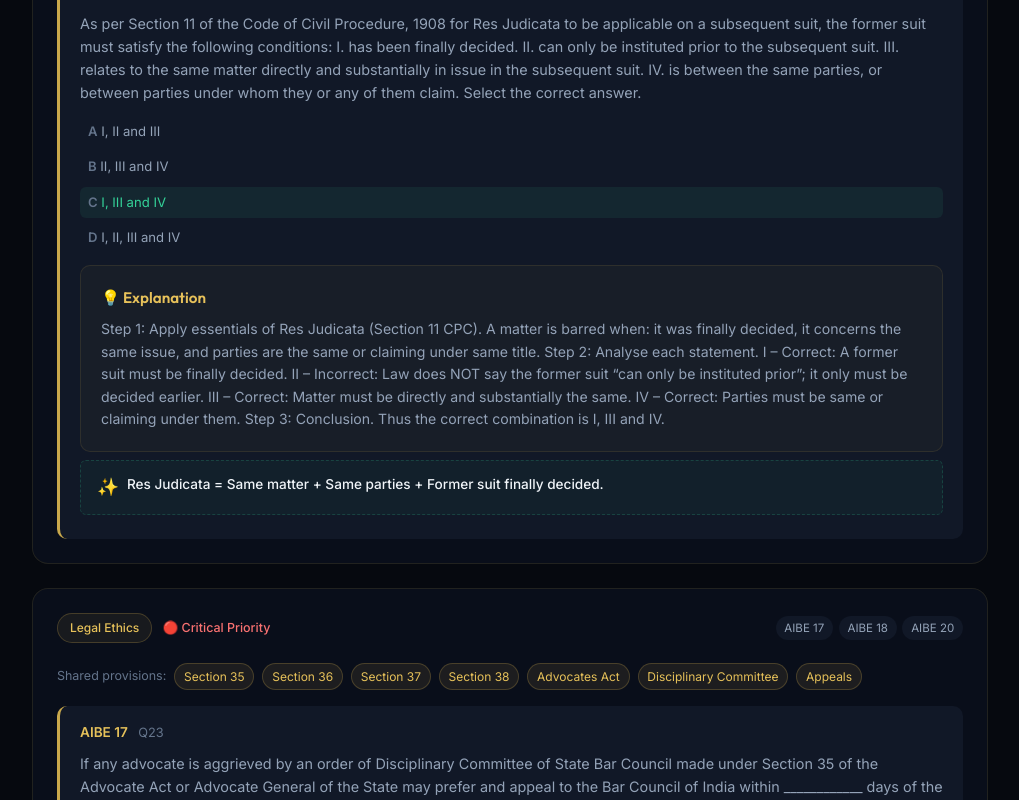
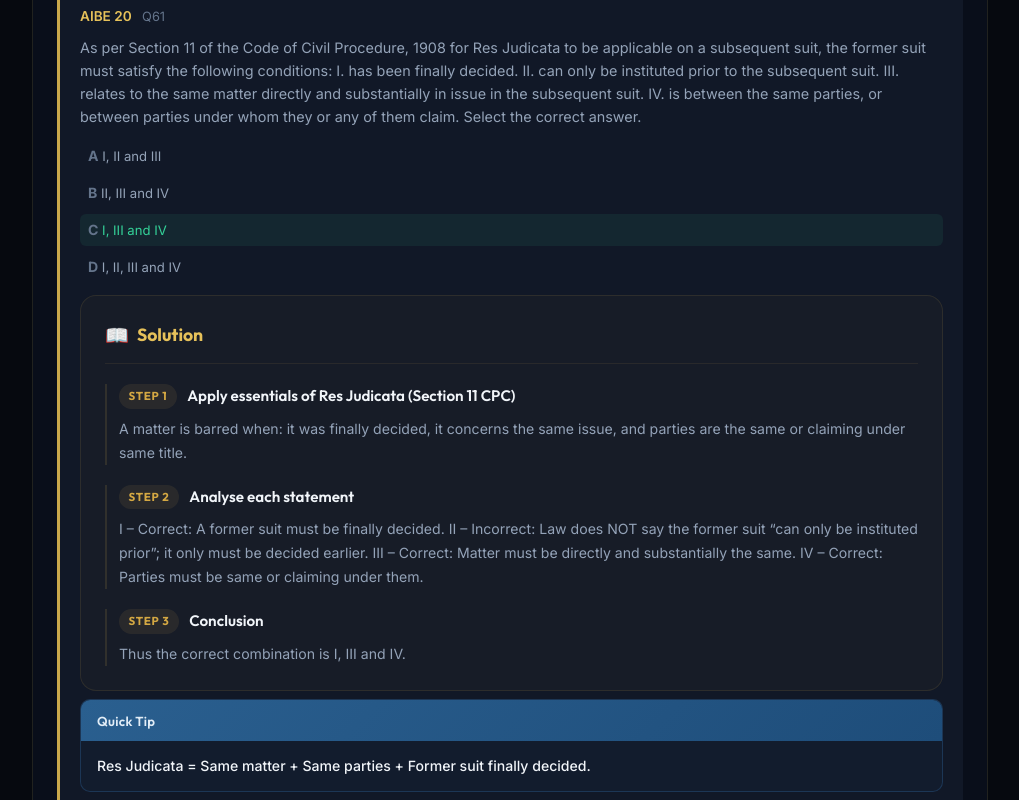
Before and after one commit to HridayHS/aibe, a React (Vite) app: page /repeats in a window 1280 px wide. Shown: the part 1920-2720 px from the top of the page, without its empty margins (260-1279 px from the left). Built offline with nearby package versions, Linux system fonts and the light colour scheme.

Commit message:
Redesign question display: structured solution steps, PDF-style Quick Tip box, spacious layout

```diff
--- a/src/pages/MockTest.jsx
+++ b/src/pages/MockTest.jsx
@@ -1,5 +1,6 @@
 import { useState, useMemo, useEffect, useCallback } from 'react'
 import questions from '../data/questions.json'
+import { parseSolution } from '../utils/parseSolution'
 import './MockTest.css'
 
 const SUBJECTS = [...new Set(questions.map(q => q.subject))].sort()
@@ -192,14 +193,31 @@ export default function MockTest() {
                 </div>
                 {q.solution && (
                   <div className="q-solution-box" style={{ marginTop: '0.75rem' }}>
-                    <div className="q-solution-title">💡 Explanation</div>
-                    <div className="q-solution-text">{q.solution}</div>
+                    <div className="q-solution-header">
+                      <span className="q-solution-icon">📖</span>
+                      <span className="q-solution-title">Solution</span>
+                    </div>
+                    <div className="q-solution-steps">
+                      {parseSolution(q.solution).map((step, idx) => (
+                        <div key={idx} className="q-step">
+                          {step.stepNum && (
+                            <div className="q-step-header">
+                              <span className="q-step-badge">Step {step.stepNum}</span>
+                              {step.title && <span className="q-step-title">{step.title}</span>}
+                            </div>
+                          )}
+                          <p className="q-step-body">{step.body}</p>
+                        </div>
+                      ))}
+                    </div>
                   </div>
                 )}
                 {q.quickTip && (
                   <div className="q-quicktip-box" style={{ marginTop: '0.5rem' }}>
-                    <span className="q-quicktip-icon">✨</span>
-                    <span className="q-quicktip-text">{q.quickTip}</span>
+                    <div className="q-quicktip-header">
+                      <span className="q-quicktip-label">Quick Tip</span>
+                    </div>
+                    <p className="q-quicktip-text">{q.quickTip}</p>
                   </div>
                 )}
               </div>
--- a/src/pages/Questions.css
+++ b/src/pages/Questions.css
@@ -67,11 +67,12 @@
 .questions-list {
   display: flex;
   flex-direction: column;
-  gap: 1rem;
+  gap: 1.5rem;
 }
 
+/* ===== Question Card - Spacious Layout ===== */
 .question-card {
-  padding: 1.25rem 1.5rem;
+  padding: 1.75rem 2rem;
 }
 .question-card:hover {
   transform: none;
@@ -81,14 +82,16 @@
   display: flex;
   align-items: center;
   gap: 0.75rem;
-  margin-bottom: 0.75rem;
+  margin-bottom: 1.25rem;
   flex-wrap: wrap;
+  padding-bottom: 1rem;
+  border-bottom: 1px solid var(--border-subtle);
 }
 .q-number {
   font-family: var(--font-display);
   font-weight: 700;
   color: var(--gold-400);
-  font-size: 0.95rem;
+  font-size: 1.05rem;
 }
 .q-tags {
   display: flex;
@@ -101,53 +104,216 @@
   background: var(--bg-tertiary);
 }
 
+/* ===== Question Text ===== */
 .q-text {
   color: var(--text-primary);
-  font-size: 0.95rem;
-  line-height: 1.6;
-  margin-bottom: 1rem;
+  font-size: 1rem;
+  line-height: 1.75;
+  margin-bottom: 1.5rem;
   white-space: pre-line;
+  font-weight: 500;
 }
 
+/* ===== Options ===== */
 .q-options {
   display: flex;
   flex-direction: column;
-  gap: 0.5rem;
-  margin-bottom: 0.75rem;
+  gap: 0.65rem;
+  margin-bottom: 1rem;
 }
 .q-option {
   display: flex;
   align-items: flex-start;
-  gap: 0.65rem;
-  padding: 0.55rem 0.85rem;
-  border-radius: var(--radius-sm);
+  gap: 0.85rem;
+  padding: 0.75rem 1rem;
+  border-radius: var(--radius-md);
   background: var(--bg-tertiary);
   border: 1px solid transparent;
-  font-size: 0.9rem;
+  font-size: 0.92rem;
   color: var(--text-secondary);
   transition: all var(--transition-fast);
+  line-height: 1.6;
+}
+.q-option:hover {
+  background: rgba(17, 24, 39, 0.9);
+  border-color: var(--border-default);
 }
 .q-option.correct {
-  border-color: rgba(52, 211, 153, 0.4);
-  background: rgba(52, 211, 153, 0.08);
+  border-color: rgba(52, 211, 153, 0.5);
+  background: rgba(52, 211, 153, 0.06);
   color: var(--accent-300);
+  box-shadow: 0 0 20px rgba(52, 211, 153, 0.06);
 }
 .q-option.dimmed {
-  opacity: 0.5;
+  opacity: 0.45;
 }
 .opt-letter {
-  font-weight: 600;
+  font-weight: 700;
   color: var(--text-tertiary);
-  min-width: 1.2rem;
+  min-width: 1.4rem;
+  font-size: 0.88rem;
 }
 .q-option.correct .opt-letter {
   color: var(--accent-300);
 }
 
-.show-answer-btn {
-  font-size: 0.82rem;
+/* ===== Correct Answer Bar ===== */
+.q-correct-answer-bar {
+  display: flex;
+  align-items: center;
+  gap: 0.5rem;
+  padding: 0.85rem 1rem;
+  margin-bottom: 0.75rem;
+  border-radius: var(--radius-md);
+  background: rgba(52, 211, 153, 0.06);
+  border: 1px solid rgba(52, 211, 153, 0.2);
+  font-size: 0.9rem;
+}
+.q-correct-label {
+  font-weight: 700;
+  color: var(--accent-300);
+  white-space: nowrap;
+}
+.q-correct-value {
+  color: var(--text-secondary);
+  line-height: 1.5;
 }
 
+/* ===== Show/Hide Answer Button ===== */
+.show-answer-btn {
+  font-size: 0.85rem;
+  font-weight: 600;
+  margin-top: 0.25rem;
+}
+
+/* ===== Structured Solution Box ===== */
+.q-solution-box {
+  margin-top: 1.25rem;
+  padding: 1.5rem;
+  border-radius: var(--radius-lg);
+  background: rgba(201, 168, 76, 0.03);
+  border: 1px solid rgba(201, 168, 76, 0.12);
+  animation: fadeIn 0.3s ease both;
+}
+
+.q-solution-header {
+  display: flex;
+  align-items: center;
+  gap: 0.5rem;
+  margin-bottom: 1.25rem;
+  padding-bottom: 0.75rem;
+  border-bottom: 1px solid rgba(201, 168, 76, 0.1);
+}
+
+.q-solution-icon {
+  font-size: 1.2rem;
+}
+
+.q-solution-title {
+  font-family: var(--font-display);
+  font-size: 1.1rem;
+  font-weight: 700;
+  color: var(--gold-300);
+}
+
+.q-solution-steps {
+  display: flex;
+  flex-direction: column;
+  gap: 1.25rem;
+}
+
+/* Individual step styling */
+.q-step {
+  padding-left: 0.75rem;
+  border-left: 2px solid rgba(201, 168, 76, 0.15);
+}
+
+.q-step-header {
+  display: flex;
+  align-items: center;
+  gap: 0.65rem;
+  margin-bottom: 0.5rem;
+}
+
+.q-step-badge {
+  font-family: var(--font-display);
+  font-size: 0.72rem;
+  font-weight: 700;
+  text-transform: uppercase;
+  letter-spacing: 0.06em;
+  color: var(--gold-400);
+  background: rgba(201, 168, 76, 0.1);
+  padding: 0.2rem 0.6rem;
+  border-radius: var(--radius-full);
+  white-space: nowrap;
+}
+
+.q-step-title {
+  font-family: var(--font-display);
+  font-size: 0.95rem;
+  font-weight: 600;
+  color: var(--text-primary);
+}
+
+.q-step-body {
+  font-size: 0.88rem;
+  color: var(--text-secondary);
+  line-height: 1.7;
+}
+
+/* ===== Quick Tip Box - PDF-style with blue accent ===== */
+.q-quicktip-box {
+  margin-top: 1rem;
+  border-radius: var(--radius-md);
+  overflow: hidden;
+  border: 1px solid rgba(56, 132, 204, 0.25);
+  background: rgba(56, 132, 204, 0.04);
+  animation: fadeIn 0.3s ease both;
+}
+
+.q-quicktip-header {
+  background: linear-gradient(135deg, #2a5f8f, #1e4d7a);
+  padding: 0.5rem 1rem;
+}
+
+.q-quicktip-label {
+  font-family: var(--font-display);
+  font-size: 0.82rem;
+  font-weight: 600;
+  color: #e2edf7;
+  letter-spacing: 0.02em;
+}
+
+.q-quicktip-text {
+  padding: 0.85rem 1rem;
+  font-size: 0.88rem;
+  line-height: 1.6;
+  color: var(--text-primary);
+  font-weight: 500;
+}
+
+/* ===== Tags for withdrawn ===== */
+.tag-withdrawn {
+  color: #f87171;
+  border-color: rgba(248, 113, 113, 0.4);
+  background: rgba(248, 113, 113, 0.08);
+}
+
+.withdrawn-note {
+  font-size: 0.85rem;
+  color: #f87171;
+  padding: 0.75rem 1rem;
+  border-radius: var(--radius-md);
+  background: rgba(248, 113, 113, 0.04);
+  border: 1px dashed rgba(248, 113, 113, 0.25);
+  margin-top: 0.75rem;
+  line-height: 1.5;
+  display: flex;
+  align-items: center;
+  gap: 0.5rem;
+}
+
+/* ===== Pagination ===== */
 .pagination {
   display: flex;
   align-items: center;
@@ -160,22 +326,15 @@
   color: var(--text-secondary);
 }
 
-.tag-withdrawn {
-  color: #f87171;
-  border-color: rgba(248, 113, 113, 0.4);
-  background: rgba(248, 113, 113, 0.08);
+/* ===== Responsive ===== */
+@media (max-width: 768px) {
+  .question-card {
+    padding: 1.25rem 1rem;
+  }
+  .q-solution-box {
+    padding: 1rem;
+  }
+  .q-step {
+    padding-left: 0.5rem;
+  }
 }
-
-.withdrawn-note {
-  font-size: 0.85rem;
-  color: #f87171;
-  padding: 0.65rem 0.85rem;
-  border-radius: var(--radius-sm);
-  background: rgba(248, 113, 113, 0.05);
-  border: 1px dashed rgba(248, 113, 113, 0.3);
-  margin-top: 0.5rem;
-  line-height: 1.5;
-  display: flex;
-  align-items: center;
-  gap: 0.5rem;
-}
--- a/src/pages/Questions.jsx
+++ b/src/pages/Questions.jsx
@@ -1,9 +1,11 @@
 import { useState, useMemo } from 'react'
 import questions from '../data/questions.json'
+import { parseSolution } from '../utils/parseSolution'
 import './Questions.css'
 
 const EXAMS = [...new Set(questions.map(q => q.exam))].sort()
 const SUBJECTS = [...new Set(questions.map(q => q.subject))].sort()
+
 
 
 export default function Questions() {
@@ -76,6 +78,7 @@ export default function Questions() {
       <div className="questions-list">
         {paged.map(q => (
           <div key={q.id} className="question-card glass-card">
+            {/* Header with number + tags */}
             <div className="q-header">
               <span className="q-number">Q{q.questionNumber}</span>
               <div className="q-tags">
@@ -89,7 +92,11 @@ export default function Questions() {
                 <span className="tag tag-subject">{q.subject}</span>
               </div>
             </div>
+
+            {/* Question text */}
             <p className="q-text">{q.question}</p>
+
+            {/* Options */}
             <div className="q-options">
               {q.options.map((opt, i) => {
                 const letter = String.fromCharCode(65 + i)
@@ -103,21 +110,44 @@ export default function Questions() {
                 )
               })}
             </div>
+
+
             {q.correctAnswer ? (
               <>
                 <button className="btn btn-ghost show-answer-btn" onClick={() => toggleAnswer(q.id)}>
                   {showAnswer[q.id] ? 'Hide Answer' : 'Show Answer'}
                 </button>
+
+                {/* Structured Solution */}
                 {showAnswer[q.id] && q.solution && (
                   <div className="q-solution-box animate-in">
-                    <div className="q-solution-title">💡 Explanation</div>
-                    <div className="q-solution-text">{q.solution}</div>
+                    <div className="q-solution-header">
+                      <span className="q-solution-icon">📖</span>
+                      <span className="q-solution-title">Solution</span>
+                    </div>
+                    <div className="q-solution-steps">
+                      {parseSolution(q.solution).map((step, idx) => (
+                        <div key={idx} className="q-step">
+                          {step.stepNum && (
+                            <div className="q-step-header">
+                              <span className="q-step-badge">Step {step.stepNum}</span>
+                              {step.title && <span className="q-step-title">{step.title}</span>}
+                            </div>
+                          )}
+                          <p className="q-step-body">{step.body}</p>
+                        </div>
+                      ))}
+                    </div>
                   </div>
                 )}
+
+                {/* Quick Tip */}
                 {showAnswer[q.id] && q.quickTip && (
                   <div className="q-quicktip-box animate-in">
-                    <span className="q-quicktip-icon">✨</span>
-                    <span className="q-quicktip-text">{q.quickTip}</span>
+                    <div className="q-quicktip-header">
+                      <span className="q-quicktip-label">Quick Tip</span>
+                    </div>
+                    <p className="q-quicktip-text">{q.quickTip}</p>
                   </div>
                 )}
               </>
--- a/src/pages/Repeats.jsx
+++ b/src/pages/Repeats.jsx
@@ -1,4 +1,5 @@
 import repeats from '../data/repeats.json'
+import { parseSolution } from '../utils/parseSolution'
 import './Repeats.css'
 
 export default function Repeats() {
@@ -92,14 +93,31 @@ export default function Repeats() {
                   </div>
                   {q.solution && (
                     <div className="q-solution-box" style={{ marginTop: '0.75rem', marginBottom: '0.5rem' }}>
-                      <div className="q-solution-title">💡 Explanation</div>
-                      <div className="q-solution-text">{q.solution}</div>
+                      <div className="q-solution-header">
+                        <span className="q-solution-icon">📖</span>
+                        <span className="q-solution-title">Solution</span>
+                      </div>
+                      <div className="q-solution-steps">
+                        {parseSolution(q.solution).map((step, idx) => (
+                          <div key={idx} className="q-step">
+                            {step.stepNum && (
+                              <div className="q-step-header">
+                                <span className="q-step-badge">Step {step.stepNum}</span>
+                                {step.title && <span className="q-step-title">{step.title}</span>}
+                              </div>
+                            )}
+                            <p className="q-step-body">{step.body}</p>
+                          </div>
+                        ))}
+                      </div>
                     </div>
                   )}
                   {q.quickTip && (
                     <div className="q-quicktip-box" style={{ marginTop: '0.5rem', marginBottom: '0.5rem' }}>
-                      <span className="q-quicktip-icon">✨</span>
-                      <span className="q-quicktip-text">{q.quickTip}</span>
+                      <div className="q-quicktip-header">
+                        <span className="q-quicktip-label">Quick Tip</span>
+                      </div>
+                      <p className="q-quicktip-text">{q.quickTip}</p>
                     </div>
                   )}
                 </div>
--- a/src/styles/index.css
+++ b/src/styles/index.css
@@ -223,55 +223,3 @@ p { color: var(--text-secondary); line-height: 1.7; }
   .container { padding: 0 1rem; }
   .grid-4, .grid-3, .grid-2 { grid-template-columns: 1fr; }
 }
-
-/* ===== Question Solution & Quick Tip Styles ===== */
-.q-solution-box {
-  margin-top: 1rem;
-  padding: 1.25rem;
-  border-radius: var(--radius-md);
-  background: rgba(201, 168, 76, 0.04);
-  border: 1px solid rgba(201, 168, 76, 0.12);
-  animation: fadeIn 0.3s ease both;
-}
-
-.q-solution-title {
-  font-family: var(--font-display);
-  font-size: 0.95rem;
-  font-weight: 600;
-  color: var(--gold-300);
-  margin-bottom: 0.5rem;
-  display: flex;
-  align-items: center;
-  gap: 0.4rem;
-}
-
-.q-solution-text {
-  font-size: 0.88rem;
-  color: var(--text-secondary);
-  line-height: 1.6;
-  white-space: pre-line;
-}
-
-.q-quicktip-box {
-  margin-top: 0.75rem;
-  padding: 0.85rem 1rem;
-  border-radius: var(--radius-sm);
-  background: rgba(52, 211, 153, 0.04);
-  border: 1px dashed rgba(52, 211, 153, 0.2);
-  display: flex;
-  gap: 0.5rem;
-  font-size: 0.85rem;
-  line-height: 1.5;
-  color: var(--text-primary);
-  animation: fadeIn 0.3s ease both;
-}
-
-.q-quicktip-icon {
-  font-size: 1.1rem;
-  color: var(--accent-300);
-  flex-shrink: 0;
-}
-
-.q-quicktip-text {
-  font-weight: 500;
-}
--- /dev/null
+++ b/src/utils/parseSolution.js
@@ -0,0 +1,22 @@
+/**
+ * Parse a flat solution string into structured steps.
+ * Handles formats like "Step 1: Title. Body text Step 2: ..."
+ */
+export function parseSolution(text) {
+  if (!text) return []
+  const stepRegex = /Step\s+(\d+)\s*:\s*([^.]*(?:\.\s*)?)?([\s\S]*?)(?=Step\s+\d+\s*:|$)/gi
+  const steps = []
+  let match
+  while ((match = stepRegex.exec(text)) !== null) {
+    const stepNum = match[1]
+    const title = (match[2] || '').trim().replace(/\.\s*$/, '')
+    const body = (match[3] || '').trim()
+    if (title || body) {
+      steps.push({ stepNum, title, body })
+    }
+  }
+  if (steps.length === 0) {
+    return [{ stepNum: null, title: null, body: text.trim() }]
+  }
+  return steps
+}
```
